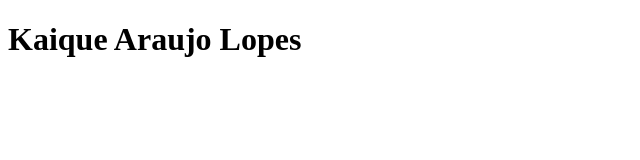
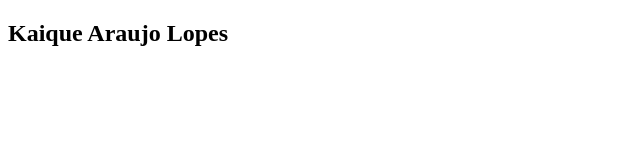
Before and after one commit to LopeKai/portifolio, a plain HTML site: page index.html in a window 1280 px wide. Shown: the whole page, without its empty margins (0-640 px from the left). Drawn offline with Linux system fonts and the light colour scheme.

Commit message:
Estrutura initial dos arquivos

```diff
--- a/index.html
+++ b/index.html
@@ -8,6 +8,6 @@
     <title>Potifólio</title>
 </head>
 <body>
-    <h1>Kaique Araujo Lopes</h1>
+    <h2>Kaique Araujo Lopes</h2>
 </body>
 </html>
```
Also changed, not shown: 1 other file.
